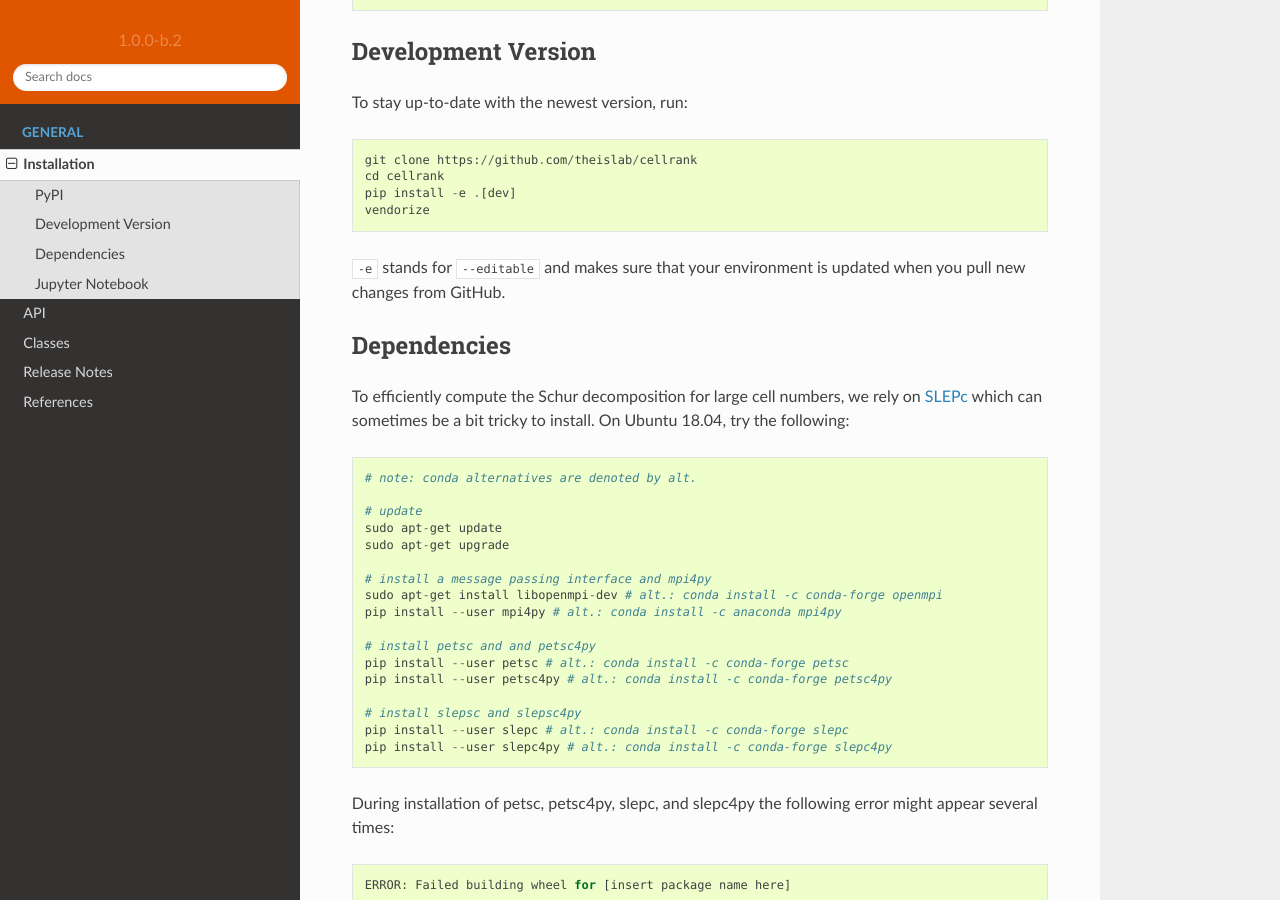
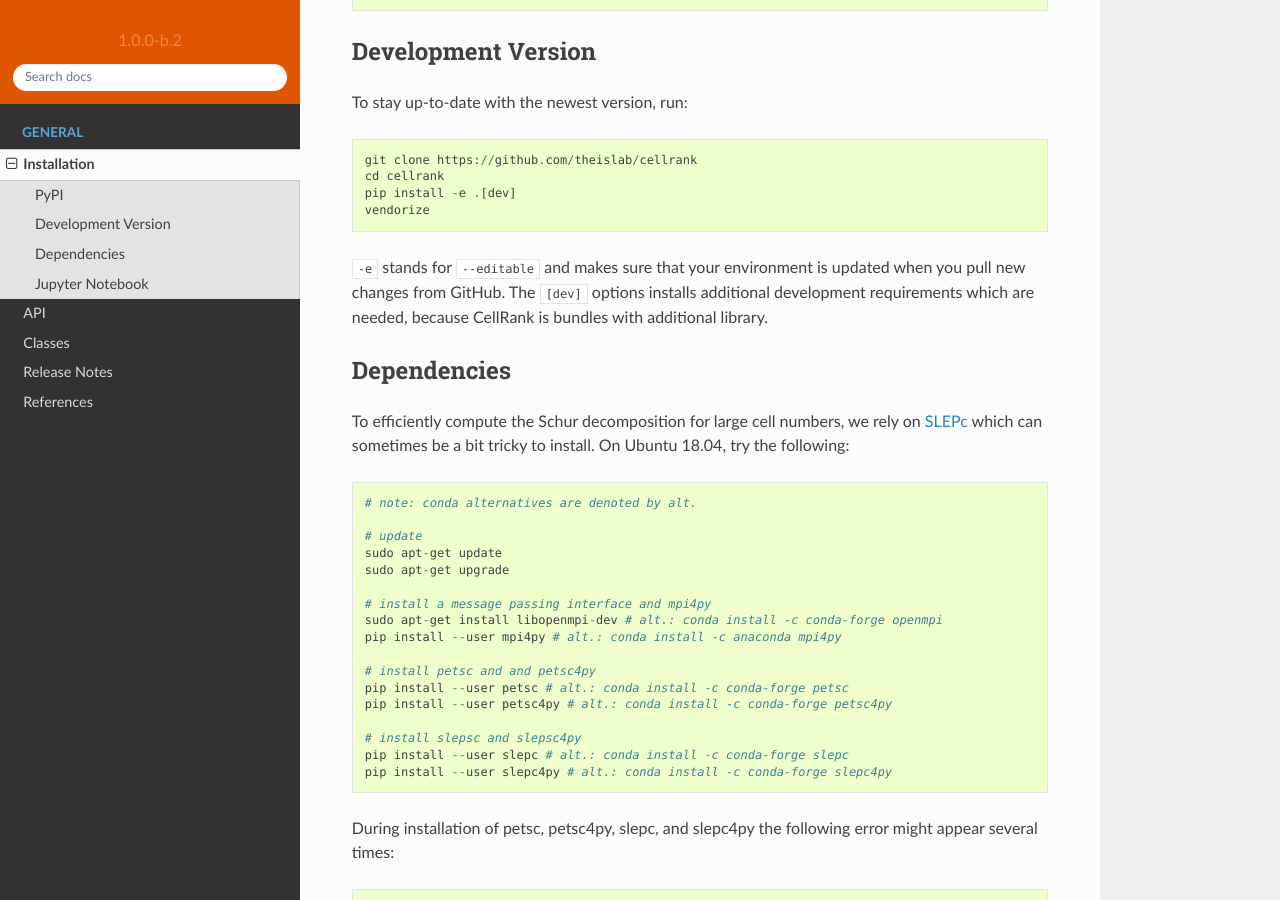
Before and after one commit to theislab/cellrank, a Sphinx documentation site: the page built from docs/source/installation.rst, in a window 1280 px wide and 900 px high, scrolled down 344 px. Built offline with Sphinx 7.4.7 and the Read the Docs theme 2.0.0, drawn with Linux system fonts in a browser that asks for light colours; pages that are not in the unit, such as notebooks, are missing from menus; the version number is read from the project's files by our own code.

```diff
--- a/cellrank/__init__.py
+++ b/cellrank/__init__.py
@@ -9,5 +9,6 @@ from cellrank.tools._read import read
 from cellrank.tools._constants import Lin
 
 __author__ = ", ".join(["Marius Lange", "Michal Klein", "Juan Luis Restrepo Lopez"])
+__maintainer__ = ", ".join(["Marius Lange", "Michal Klein"])
 __email__ = "info@cellrank.org"
 __version__ = "1.0.0-b.2"
--- a/docs/source/installation.rst
+++ b/docs/source/installation.rst
@@ -3,7 +3,7 @@ Installation
 CellRank requires Python version >= 3.6 to run. We recommend using Miniconda_.
 
 PyPI
-~~~~~~
+~~~~
 Install CellRank by running::
 
     pip install cellrank
@@ -18,7 +18,9 @@ To stay up-to-date with the newest version, run::
     vendorize
 
 ``-e`` stands for ``--editable`` and makes sure that your environment is updated
-when you pull new changes from GitHub.
+when you pull new changes from GitHub. The ``[dev]`` options installs additional
+development requirements which are needed, because CellRank is bundles with additional
+library.
 
 Dependencies
 ~~~~~~~~~~~~
--- a/setup.py
+++ b/setup.py
@@ -8,6 +8,7 @@ try:
     from cellrank import __author__, __email__, __version__
 except ImportError:
     __author__ = "Marius Lange, Michal Klein, Juan Luis Restrepo Lopez"
+    __maintainer__ = "Marius Lange, Michal Klein"
     __email__ = "info@cellrank.org"
     __version__ = "1.0.0-b.2"
 
@@ -22,10 +23,10 @@ if __name__ == "__main__":
         author=__author__,
         author_email=__email__,
         email=__email__,
-        maintainer=__author__,
+        maintainer=__maintainer__,
         maintainer_email=__email__,
         version=__version__,
-        description="Continuous Lineage Decisions Uncovered by RNA Velocity",
+        description="CellRank - Probabilistic Fate Mapping using RNA Velocity",
         long_description=Path("README.rst").read_text("utf-8"),
         url="https://github.com/theislab/cellrank",
         project_urls={
```
